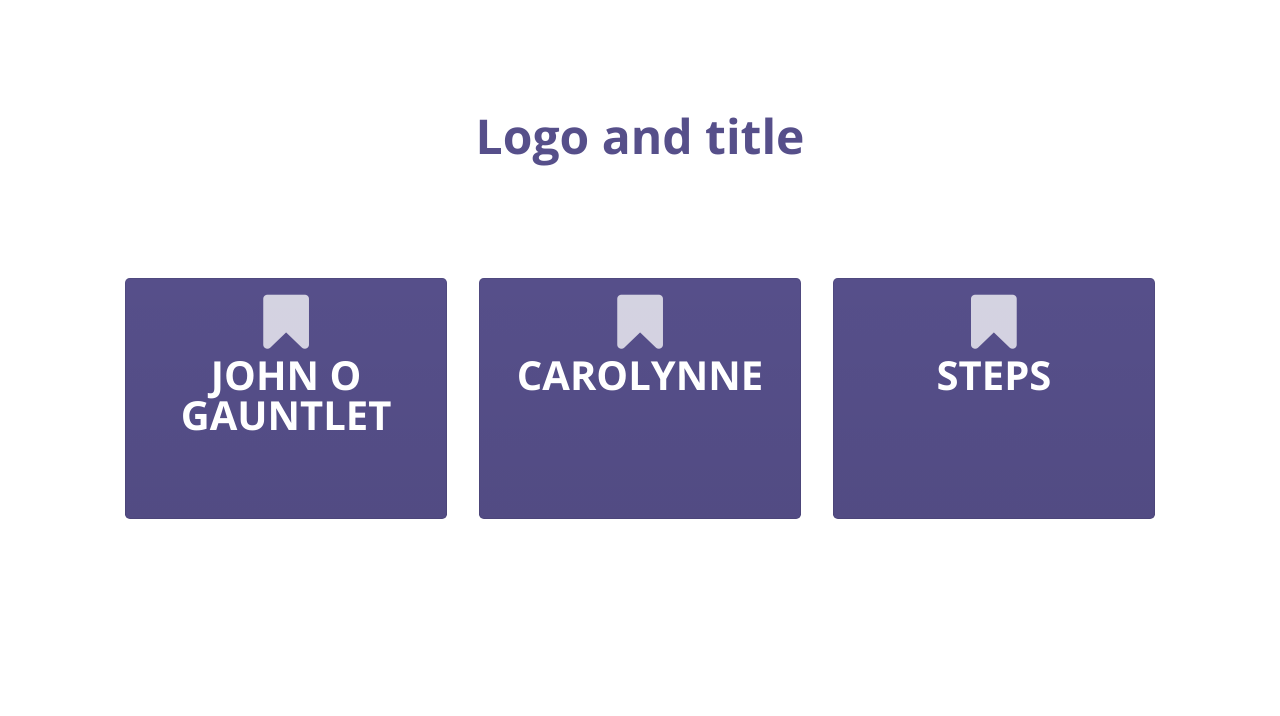
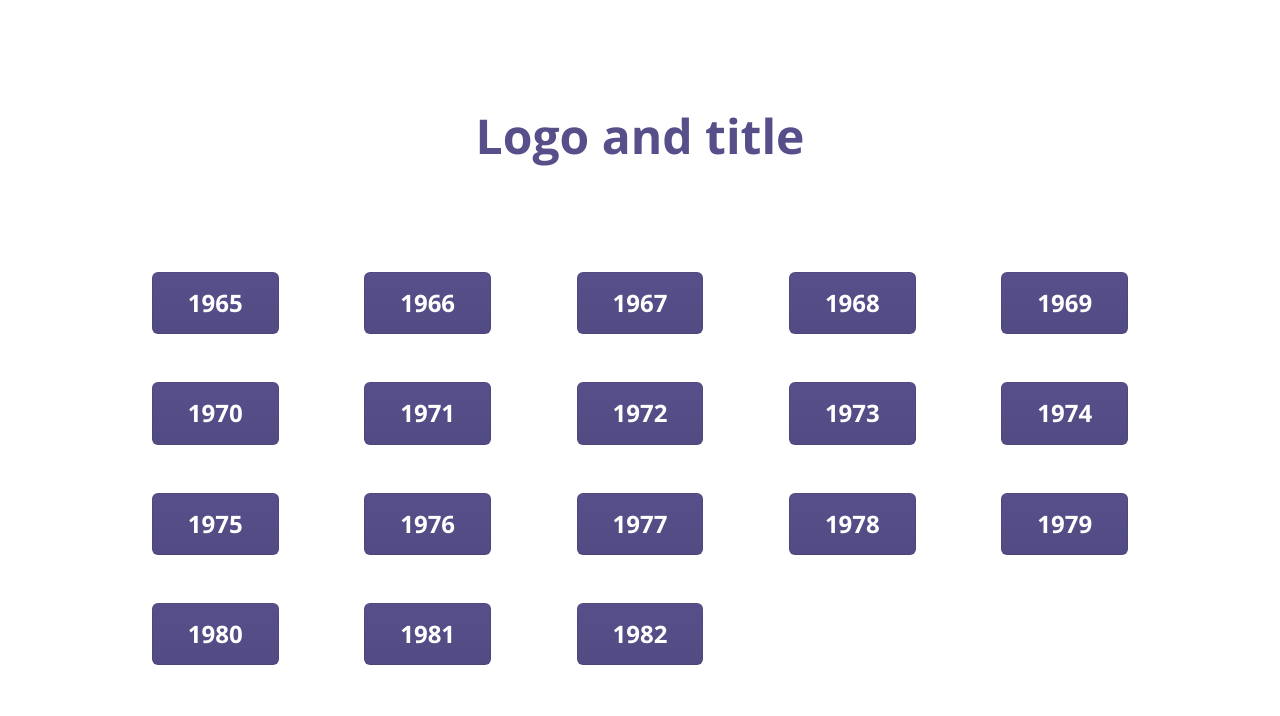
Before and after one commit to CarrBen/Touch-PDF-Browser, a plain HTML site: page semantic/layout/choose_year.html in a window 1280 px wide. Drawn offline with nearby package versions, Linux system fonts and the light colour scheme.

Commit message:
Acceptable design for the year selection

```diff
--- a/semantic/layout/choose_year.html
+++ b/semantic/layout/choose_year.html
@@ -18,25 +18,105 @@
 			</div>
 		</div>
 	</div>
-	<div class='ui center aligned equal height three column row' style='height:270px'>
+	<div class='ui center middle aligned five column row'>
 		<div class='ui column'>
-			<div class='ui purple fluid huge button'>
-				<i class='huge bookmark icon chunkybutton'></i>
-				<div class='chunkybuttontext'>John O Gauntlet</div>
+			<div class='ui purple massive button'>
+				1965
 			</div>
 		</div>
 		<div class='ui column'>
-			<div class='ui purple fluid huge button'>
-				<div class='middleing'>
-				<i class='huge bookmark icon chunkybutton'></i>
-				<div class='chunkybuttontext'>Carolynne</div>
-				</div>
+			<div class='ui purple massive button'>
+				1966
 			</div>
 		</div>
 		<div class='ui column'>
-			<div class='ui purple fluid huge button'>
-				<i class='huge bookmark icon chunkybutton'></i>
-				<div class='chunkybuttontext'>STEPS</div>
+			<div class='ui purple massive button'>
+				1967
+			</div>
+		</div>
+		<div class='ui column'>
+			<div class='ui purple massive button'>
+				1968
+			</div>
+		</div>
+		<div class='ui column'>
+			<div class='ui purple massive button'>
+				1969
+			</div>
+		</div>
+		<div class='ui column'>
+			<div class='ui purple massive button'>
+				1970
+			</div>
+		</div>
+		<div class='ui column'>
+			<div class='ui purple massive button'>
+				1971
+			</div>
+		</div>
+		<div class='ui column'>
+			<div class='ui purple massive button'>
+				1972
+			</div>
+		</div>
+		<div class='ui column'>
+			<div class='ui purple massive button'>
+				1973
+			</div>
+		</div>
+		<div class='ui column'>
+			<div class='ui purple massive button'>
+				1974
+			</div>
+		</div>
+		<div class='ui column'>
+			<div class='ui purple massive button'>
+				1975
+			</div>
+		</div>
+		<div class='ui column'>
+			<div class='ui purple massive button'>
+				1976
+			</div>
+		</div>
+		<div class='ui column'>
+			<div class='ui purple massive button'>
+				1977
+			</div>
+		</div>
+		<div class='ui column'>
+			<div class='ui purple massive button'>
+				1978
+			</div>
+		</div>
+		<div class='ui column'>
+			<div class='ui purple massive button'>
+				1979
+			</div>
+		</div>
+		<div class='ui column'>
+			<div class='ui purple massive button'>
+				1980
+			</div>
+		</div>
+		<div class='ui column'>
+			<div class='ui purple massive button'>
+				1981
+			</div>
+		</div>
+		<div class='ui column'>
+			<div class='ui purple massive button'>
+				1982
+			</div>
+		</div>
+		<div class='ui column'>
+			<div class='ui invisible massive button'>
+				1982
+			</div>
+		</div>
+		<div class='ui column'>
+			<div class='ui invisible massive button'>
+				1982
 			</div>
 		</div>
 	</div>
--- a/semantic/layout/css/layout.css
+++ b/semantic/layout/css/layout.css
@@ -40,3 +40,11 @@ div.chunkybuttontext {
 .ui.row.equal.height > .ui.column{
 	height: 100%;
 }
+
+.ui.button.massive{
+	margin-bottom: 2em;
+}
+
+.ui.button.invisible{
+	visibility: hidden;
+}
```
